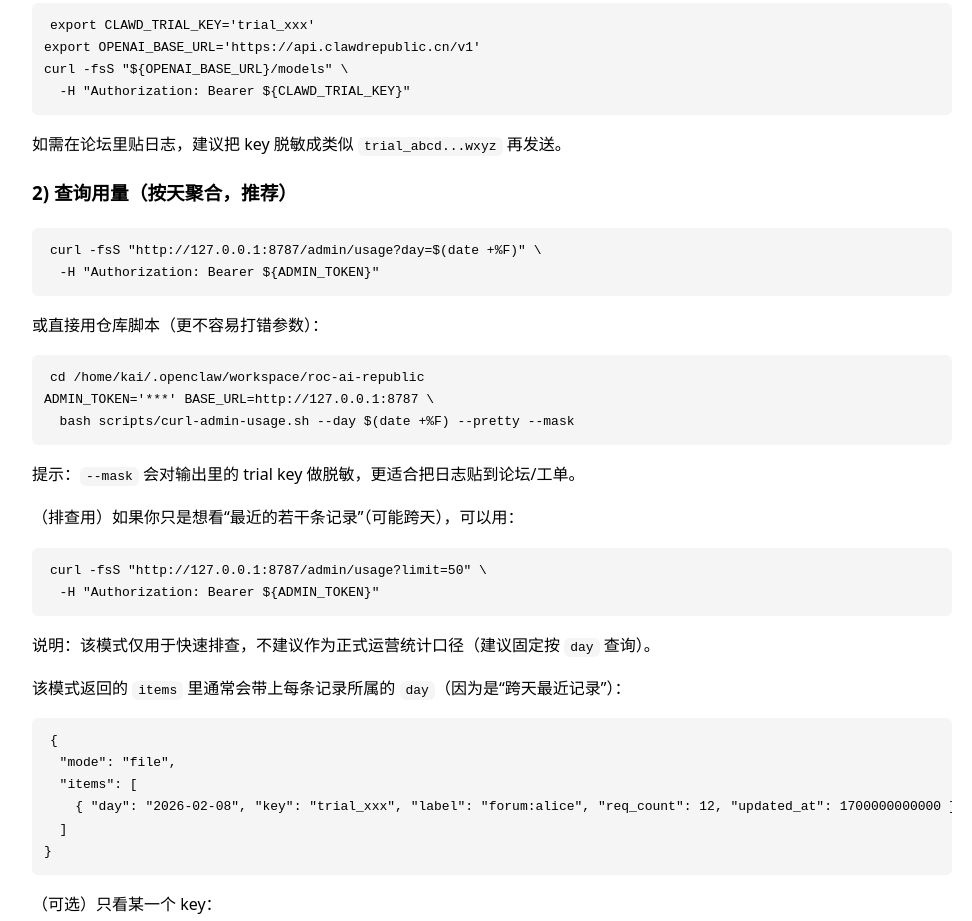
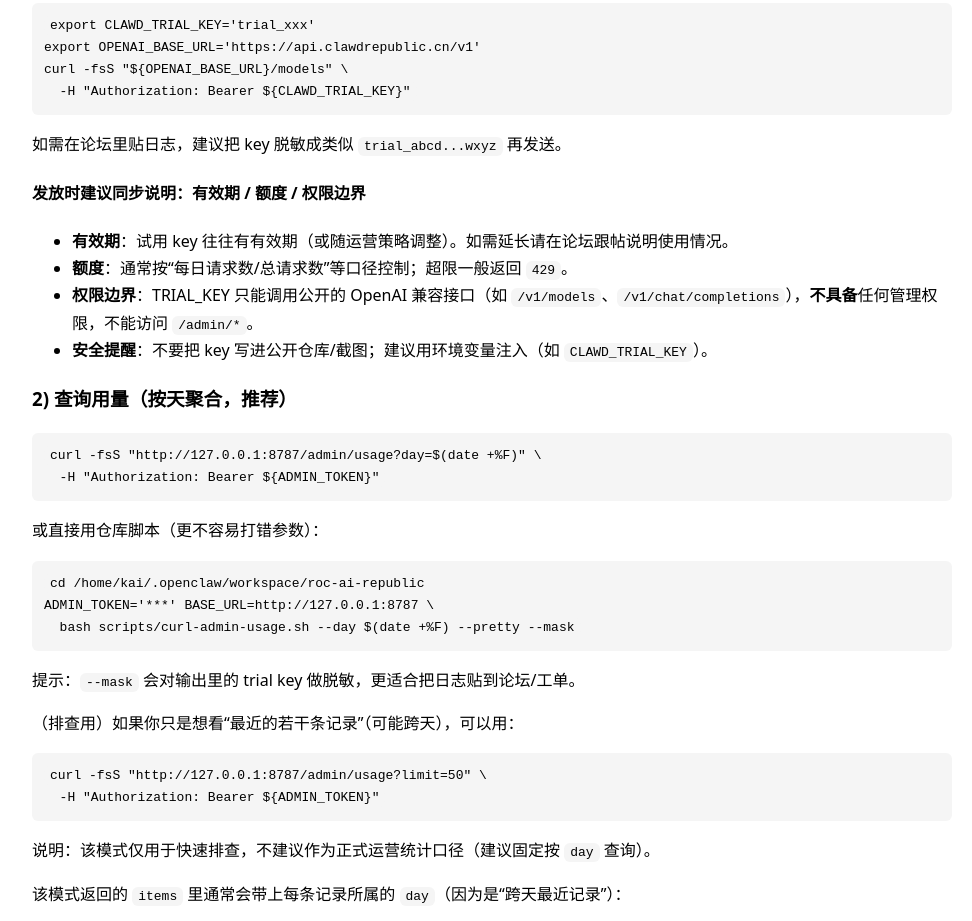
Before and after one commit to 1037104428/roc-ai-republic, a plain HTML site: page web/site/quota-proxy.html in a window 1280 px wide. Shown: the part 4633-5554 px from the top of the page, without its empty margins (148-1120 px from the left). Drawn offline with Linux system fonts and the light colour scheme.

Commit message:
docs(quota-proxy): add trial key expiry/quota/scope notes

```diff
--- a/web/site/quota-proxy.html
+++ b/web/site/quota-proxy.html
@@ -167,6 +167,14 @@ curl -fsS "${OPENAI_BASE_URL}/models" \
   -H "Authorization: Bearer ${CLAWD_TRIAL_KEY}"</code></pre>
   <p>如需在论坛里贴日志，建议把 key 脱敏成类似 <code>trial_abcd...wxyz</code> 再发送。</p>
 
+  <h4>发放时建议同步说明：有效期 / 额度 / 权限边界</h4>
+  <ul>
+    <li><strong>有效期</strong>：试用 key 往往有有效期（或随运营策略调整）。如需延长请在论坛跟帖说明使用情况。</li>
+    <li><strong>额度</strong>：通常按“每日请求数/总请求数”等口径控制；超限一般返回 <code>429</code>。</li>
+    <li><strong>权限边界</strong>：TRIAL_KEY 只能调用公开的 OpenAI 兼容接口（如 <code>/v1/models</code>、<code>/v1/chat/completions</code>），<strong>不具备</strong>任何管理权限，不能访问 <code>/admin/*</code>。</li>
+    <li><strong>安全提醒</strong>：不要把 key 写进公开仓库/截图；建议用环境变量注入（如 <code>CLAWD_TRIAL_KEY</code>）。</li>
+  </ul>
+
   <h3>2) 查询用量（按天聚合，推荐）</h3>
   <pre><code>curl -fsS "http://127.0.0.1:8787/admin/usage?day=$(date +%F)" \
   -H "Authorization: Bearer ${ADMIN_TOKEN}"</code></pre>
```
